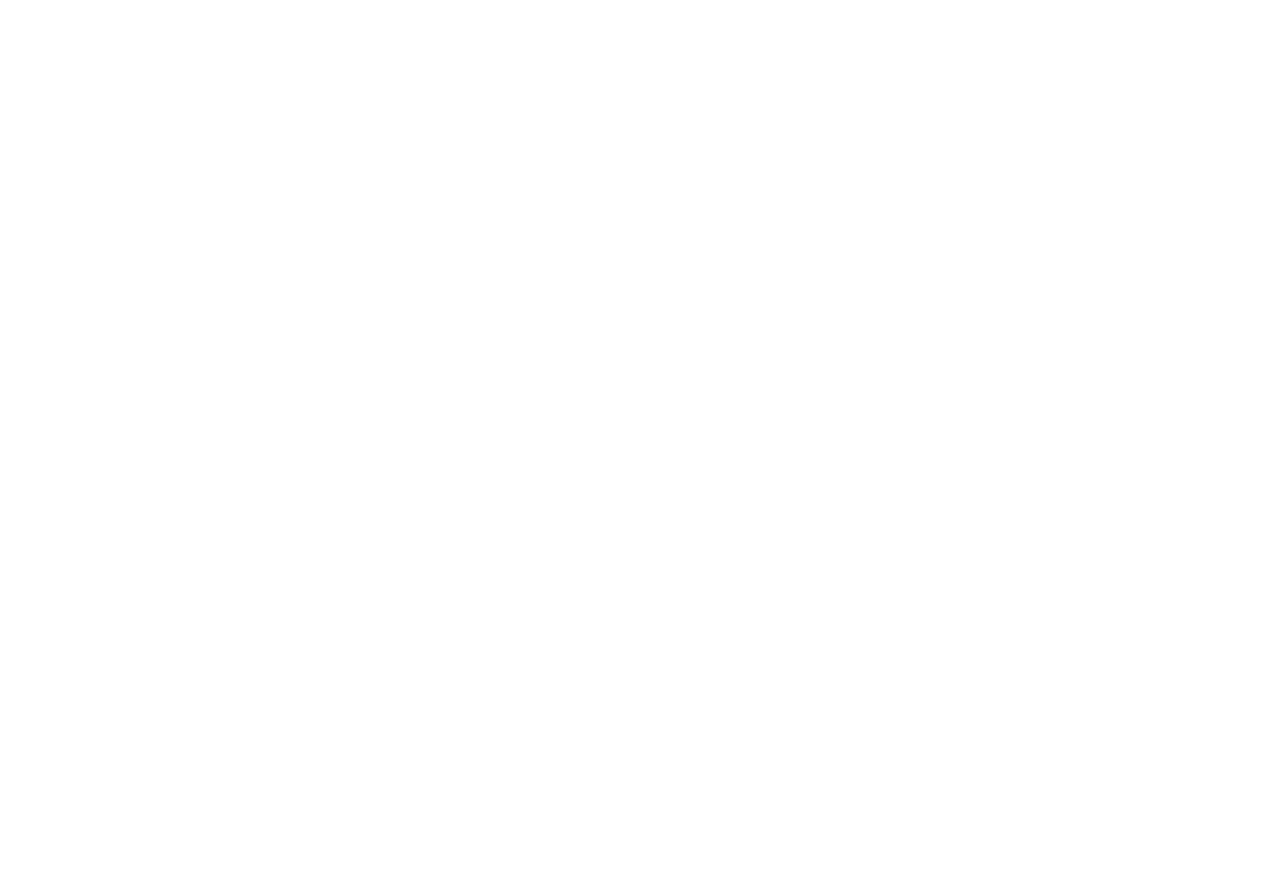
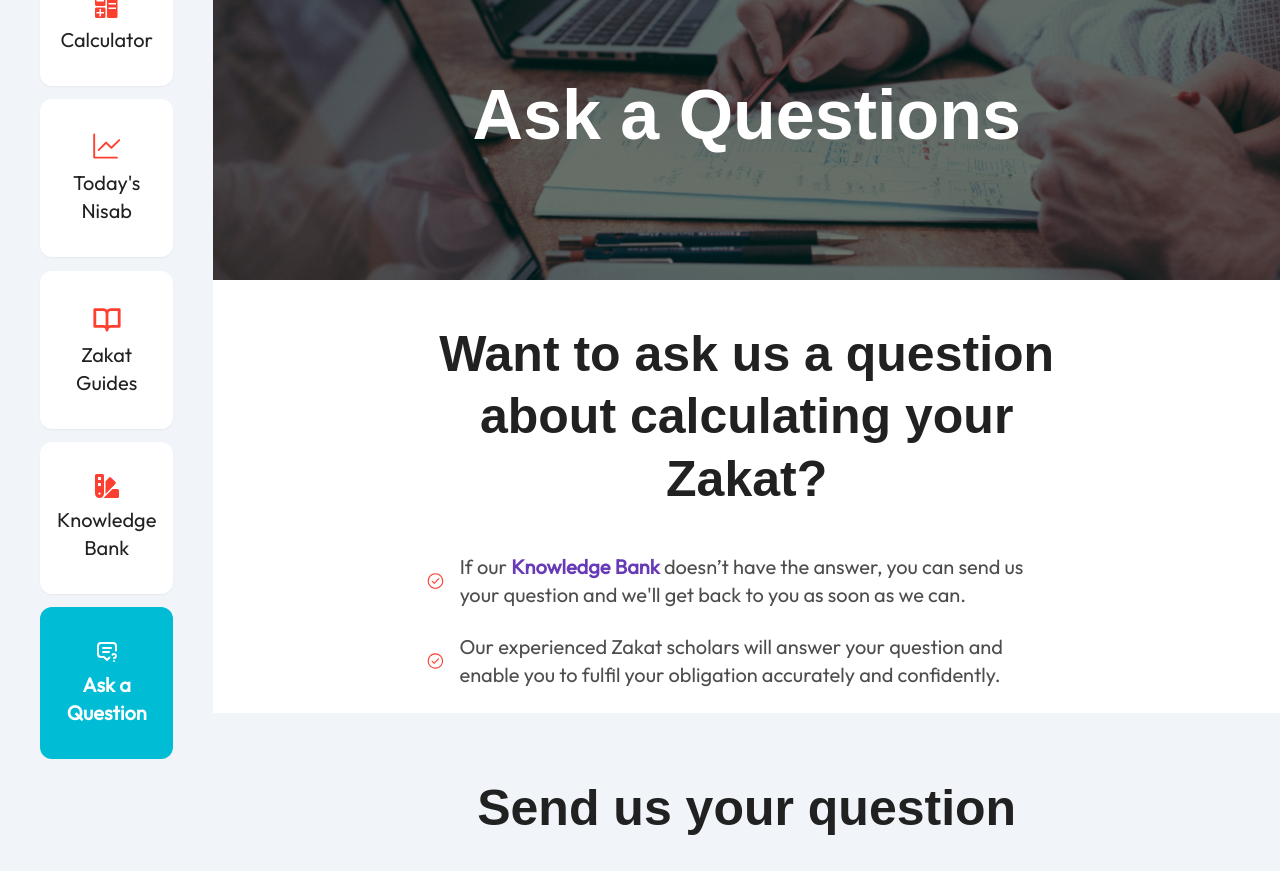
Before and after one commit to Shubhra-dev/Zakat-foundation, a React (Vite) app: page /ask_a_question in a window 1280 px wide. Before the commit this address had no page. Shown: the part 180-1051 px from the top of the page. Before the commit the page ends 800 px from the top, so only its background shows below. Built offline with nearby package versions, Linux system fonts and the light colour scheme; a web font is replaced by a local one.

Commit message:
Ask a question page all section added

```diff
--- a/src/App.jsx
+++ b/src/App.jsx
@@ -4,6 +4,7 @@
 import Calculator from "./calculate/calculator/Calculator";
 import Nisab from "./calculate/nisab/Nisab";
 import ZakatGuides from "./calculate/guides/ZakatGuides";
+import AskQuestion from "./calculate/askQuestion/AskQuestion";
 
 const router = createBrowserRouter([
   {
@@ -25,6 +26,10 @@
         path: "/zakat_guides",
         element: <ZakatGuides />,
       },
+      {
+        path: "/ask_a_question",
+        element: <AskQuestion />,
+      },
     ],
   },
 ]);
--- /dev/null
+++ b/src/calculate/askQuestion/AskHero.jsx
@@ -0,0 +1,17 @@
+import askHero from "../../assets/askHero.png";
+function AskHero() {
+  return (
+    <div
+      className="bg-cover bg-center w-full"
+      style={{ backgroundImage: `url(${askHero})` }}
+    >
+      <div className="h-full w-full bg-black/55 pt-[10%] pb-[8%] text-center">
+        <h2 className="text-primary font-semibold text-[70px] font-pally py-[2.5%]">
+          Ask a Questions
+        </h2>
+      </div>
+    </div>
+  );
+}
+
+export default AskHero;
--- /dev/null
+++ b/src/calculate/askQuestion/AskQuestion.jsx
@@ -0,0 +1,23 @@
+import RoundedButton from "../../ui/RoundedButton";
+import CalculateLaoyout from "../CalculateLaoyout";
+import AskHero from "./AskHero";
+import QuestionForm from "./QuestionForm";
+import Summary from "./Summary";
+
+function AskQuestion() {
+  return (
+    <CalculateLaoyout tab={5}>
+      <AskHero />
+      <Summary />
+      <QuestionForm />
+      <div className="text-center pb-[5%]">
+        <h2 className="w-3/5 m-auto text-secondary font-semibold text-[50px] font-pally py-[4%] leading-tight">
+          Ready to word out your Zakat?
+        </h2>
+        <RoundedButton>Calculate my zakat</RoundedButton>
+      </div>
+    </CalculateLaoyout>
+  );
+}
+
+export default AskQuestion;
--- /dev/null
+++ b/src/calculate/askQuestion/QuestionForm.jsx
@@ -0,0 +1,54 @@
+import RoundedButton from "../../ui/RoundedButton";
+function QuestionForm() {
+  return (
+    <div className="text-center bg-slate-100 py-[3%]">
+      <h2 className="text-secondary font-semibold text-[50px] py-[3%] font-pally leading-tight">
+        Send us your question
+      </h2>
+      <div className="w-4/5 m-auto">
+        <div className="flex w-full justify-between pb-[3%]">
+          <input
+            type="text"
+            placeholder="First Name"
+            className="w-[45%] py-3 px-2 text-secondary/60 text-xl border border-b-gray-400 rounded-sm"
+          />
+          <input
+            type="text"
+            placeholder="Sur/Last Name"
+            className="w-[45%] py-3 px-2 text-secondary/60 text-xl border border-b-gray-400 rounded-sm"
+          />
+        </div>
+        <div className="w-full pb-[3%]">
+          <input
+            type="email"
+            placeholder="Email Address"
+            className="w-full py-3 px-2 text-secondary/60 text-xl border border-b-gray-400 rounded-sm"
+          />
+        </div>
+        <div className="w-full pb-[3%]">
+          <select className="w-full py-3 px-2 text-secondary/60 text-xl border border-b-gray-400 rounded-sm">
+            <option value="">Type of Enquiry</option>
+            <option value="">Zakat</option>
+            <option value="">Nisab</option>
+            <option value="">Sadaqah</option>
+          </select>
+        </div>
+        <div className="w-full pb-[3%]">
+          <textarea
+            rows={4}
+            placeholder="Message/Question"
+            className="w-full py-3 px-2 text-secondary/60 text-xl border border-b-gray-400 rounded-sm"
+          />
+        </div>
+        <RoundedButton
+          bg={"bg-gradient-to-r from-accentRed to-accentPurple"}
+          padding={"px-10 py-3"}
+        >
+          Submit
+        </RoundedButton>
+      </div>
+    </div>
+  );
+}
+
+export default QuestionForm;
--- /dev/null
+++ b/src/calculate/askQuestion/Summary.jsx
@@ -0,0 +1,32 @@
+import { GoCheckCircle } from "react-icons/go";
+function Summary() {
+  return (
+    <>
+      <div className="text-center">
+        <h2 className="w-3/5 m-auto text-secondary font-semibold text-[50px] font-pally py-[4%] leading-tight">
+          Want to ask us a question about calculating your Zakat?
+        </h2>
+      </div>
+      <div className="flex items-center gap-4 w-3/5 m-auto pb-6">
+        <GoCheckCircle className="text-accentRed text-3xl" />
+        <p className=" font-normal text-xl text-secondary/80">
+          If our{" "}
+          <span className="font-semibold text-accentPurple cursor-pointer">
+            Knowledge Bank
+          </span>{" "}
+          doesn’t have the answer, you can send us your question and we&apos;ll
+          get back to you as soon as we can.
+        </p>
+      </div>
+      <div className="flex items-center gap-4 w-3/5 m-auto pb-6">
+        <GoCheckCircle className="text-accentRed text-3xl" />
+        <p className=" font-normal text-xl text-secondary/80">
+          Our experienced Zakat scholars will answer your question and enable
+          you to fulfil your obligation accurately and confidently.
+        </p>
+      </div>
+    </>
+  );
+}
+
+export default Summary;
--- a/src/ui/RoundedButton.jsx
+++ b/src/ui/RoundedButton.jsx
@@ -1,7 +1,7 @@
 function RoundedButton({ children, bg, textColor, padding }) {
   return (
     <button
-      className={`${bg ? bg : "bg-acctenRed"} ${
+      className={`${bg ? bg : "bg-accentRed"} ${
         padding ? padding : " px-6 py-3"
       } ${
         textColor ? textColor : "text-primary"
```
Also changed, not shown: src/assets/askHero.png (added).
